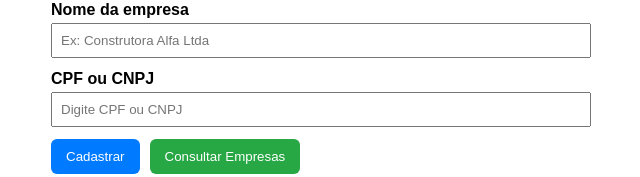
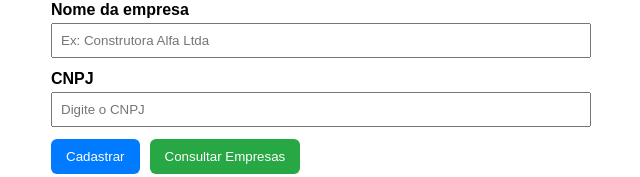
Before and after one commit to wraventura1-ship-it/sistema-obras-frontend, a React (Create React App) app: page / in a window 1280 px wide. Shown: the part 136-313 px from the top of the page, without its empty margins (329-969 px from the left). Built offline with nearby package versions, Linux system fonts and the light colour scheme; no server answers.

Commit message:
Update App.js

```diff
--- a/src/App.js
+++ b/src/App.js
@@ -230,8 +230,9 @@ async function handleConsultar() {
     }
   }
 
-  // Máscara dinâmica: CPF enquanto <=11 dígitos, depois CNPJ
-  const mask = onlyDigits(docExibicao).length <= 11 ? "999.999.999-99" : "99.999.999/9999-99";
+  // Máscara: CNPJ
+  const mask = "99.999.999/9999-99";
+
 
   return (
     <div style={{ maxWidth: 520, margin: "30px auto", fontFamily: "Arial, sans-serif" }}>
@@ -271,10 +272,10 @@ async function handleConsultar() {
         />
 
         <label style={{ display: "block", fontWeight: "bold", marginBottom: 4 }}>
-          CPF ou CNPJ
+          CNPJ
         </label>
         <InputMask
-          mask={mask}
+          mask="99.999.999/9999-99"  // máscara fixa de CNPJ
           value={docExibicao}
           onChange={handleDocumentoChange}
         >
@@ -282,12 +283,14 @@ async function handleConsultar() {
             <input
               {...inputProps}
               type="text"
-              placeholder="Digite CPF ou CNPJ"
+              placeholder="Digite o CNPJ"
               style={{ width: "100%", padding: 8, marginBottom: 6 }}
               required
             />
           )}
         </InputMask>
+
+
         {erroDocumento && <div style={{ color: "crimson", marginBottom: 8 }}>{erroDocumento}</div>}
 
         <button
```
